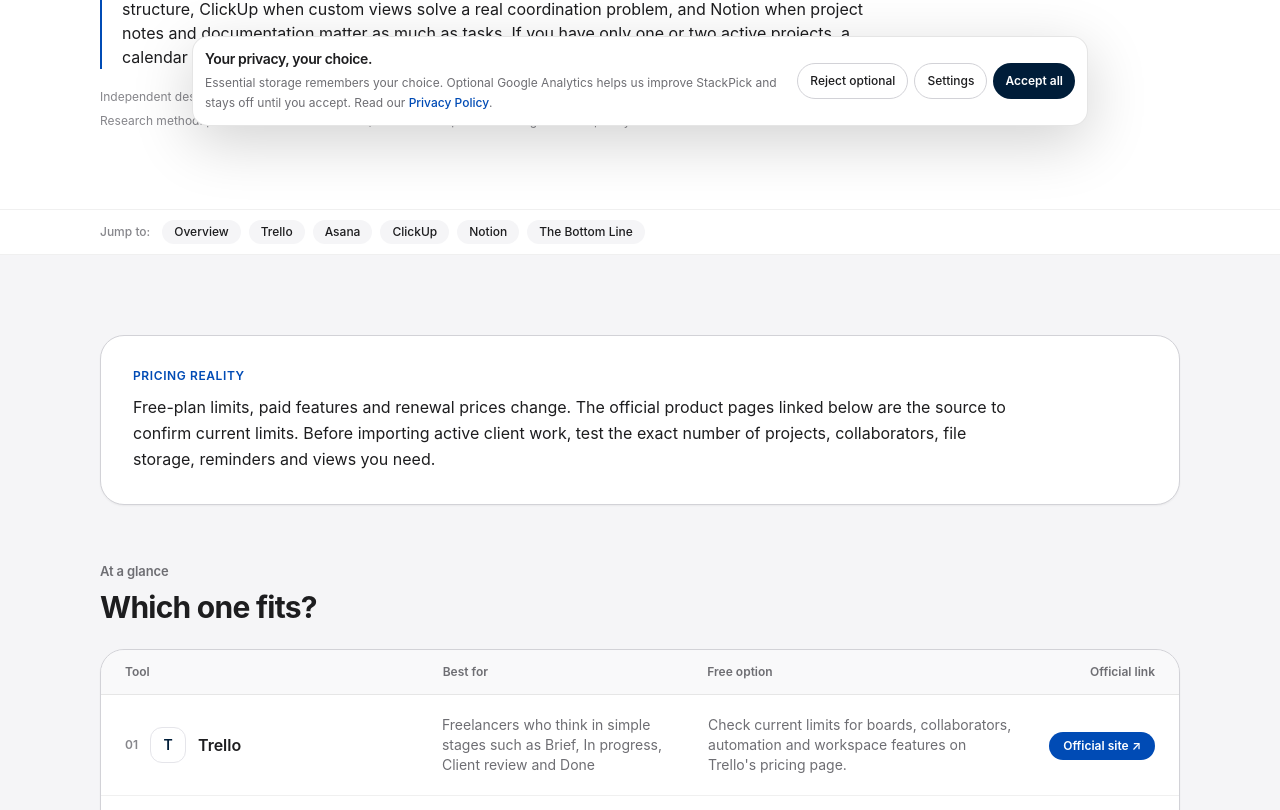
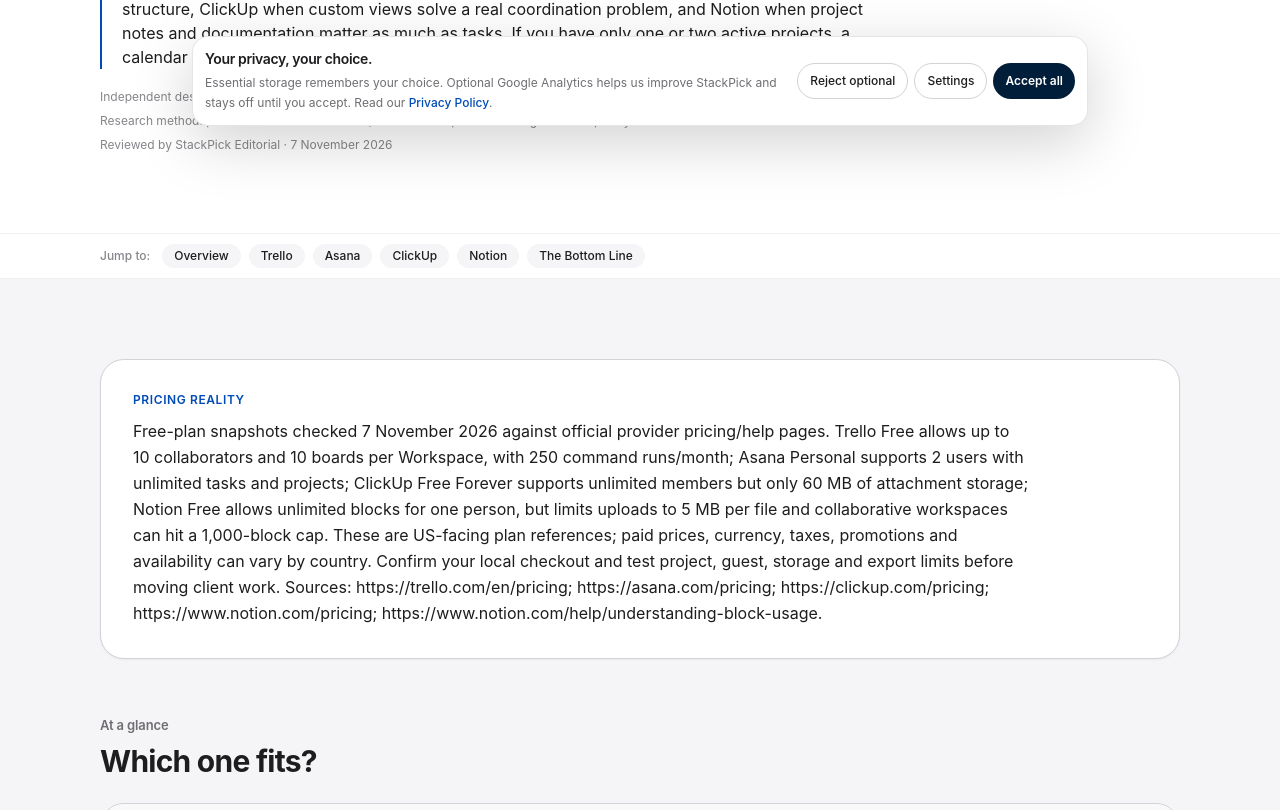
Before and after one commit to LinukaBandara/StackPick, a Next.js app: page /best/project-management-for-freelancers in a window 1280 px wide. Shown: the part 650-1460 px from the top of the page. Built offline with nearby package versions, Linux system fonts and the light colour scheme; no server answers.

Commit message:
Verify freelancer project-tool free limits and regional pricing context

```diff
--- a/app/best/project-management-for-freelancers/page.tsx
+++ b/app/best/project-management-for-freelancers/page.tsx
@@ -13,35 +13,36 @@ export default function Page() {
     <ComparisonArticle
       title="Best Project Management Software for Freelancers"
       slug="project-management-for-freelancers"
+      reviewedOn="2026-11-07"
       quickAnswer="Use Trello for a simple client-stage board, Asana when deadlines and milestones need more structure, ClickUp when custom views solve a real coordination problem, and Notion when project notes and documentation matter as much as tasks. If you have only one or two active projects, a calendar and short task list may be enough. Choose the lightest workflow you will maintain."
       intro="Freelancers need a different kind of project view from a department manager. The key questions are whether you can see every client's next action, track feedback and approvals, protect delivery dates, and find the final files later. A shared board or a structured workspace may be enough; a heavyweight workflow can become unpaid admin."
-      pricingNote="Free-plan limits, paid features and renewal prices change. The official product pages linked below are the source to confirm current limits. Before importing active client work, test the exact number of projects, collaborators, file storage, reminders and views you need."
+      pricingNote="Free-plan snapshots checked 7 November 2026 against official provider pricing/help pages. Trello Free allows up to 10 collaborators and 10 boards per Workspace, with 250 command runs/month; Asana Personal supports 2 users with unlimited tasks and projects; ClickUp Free Forever supports unlimited members but only 60 MB of attachment storage; Notion Free allows unlimited blocks for one person, but limits uploads to 5 MB per file and collaborative workspaces can hit a 1,000-block cap. These are US-facing plan references; paid prices, currency, taxes, promotions and availability can vary by country. Confirm your local checkout and test project, guest, storage and export limits before moving client work. Sources: https://trello.com/en/pricing; https://asana.com/pricing; https://clickup.com/pricing; https://www.notion.com/pricing; https://www.notion.com/help/understanding-block-usage."
       tools={[
         {
           name: "Trello",
           bestFor: "Freelancers who think in simple stages such as Brief, In progress, Client review and Done",
-          freeOption: "Check current limits for boards, collaborators, automation and workspace features on Trello's pricing page.",
+          freeOption: "Up to 10 collaborators and 10 boards per Workspace, with 250 command runs per month; confirm the current attachment-size and automation limits.",
           tradeoff: "A board is quick to explain to a client and easy to keep current. Separate boards can make it harder to see competing deadlines across clients, and complex dependencies or workload reporting may need another approach.",
           url: "https://trello.com/pricing",
         },
         {
           name: "Asana",
           bestFor: "Freelancers managing milestones, due dates and structured deliverables",
-          freeOption: "Confirm current personal and small-team plan limits, including project views, collaborators and reporting.",
+          freeOption: "Asana Personal is free for up to 2 users with unlimited tasks and projects; team reporting, timeline and advanced workflow features require paid plans.",
           tradeoff: "Tasks and milestones can make ownership and deadlines clear, especially when a client or contractor joins the workflow. Check whether the views and collaboration controls you need are available before building your process around them.",
           url: "https://asana.com/pricing",
         },
         {
           name: "ClickUp",
           bestFor: "Freelancers who need custom fields or several views for different client workflows",
-          freeOption: "Check current storage, view, automation and feature limits, then run a sample project before migrating.",
+          freeOption: "Free Forever supports unlimited members but has a 60 MB attachment-storage allowance and usage caps on some advanced views.",
           tradeoff: "The flexibility can bring tasks and documentation together, but an over-customized workspace creates maintenance work. Start with one status flow and add fields only when they help you make a real decision.",
           url: "https://clickup.com/pricing",
         },
         {
           name: "Notion",
           bestFor: "Freelancers who want project tasks beside briefs, meeting notes and client knowledge",
-          freeOption: "Review the current plan's file, collaboration and workspace limits, especially if clients need access.",
+          freeOption: "Free is generous for one person, with unlimited individual blocks and 5 MB per file; multi-member workspaces have a 1,000-block limit and guest restrictions.",
           tradeoff: "Keeping a brief, decisions and task database together can reduce context switching. You may need to build and maintain your own reminders, dependencies and status views rather than expecting a dedicated project-management workflow by default.",
           url: "https://www.notion.com/pricing",
         },
```
